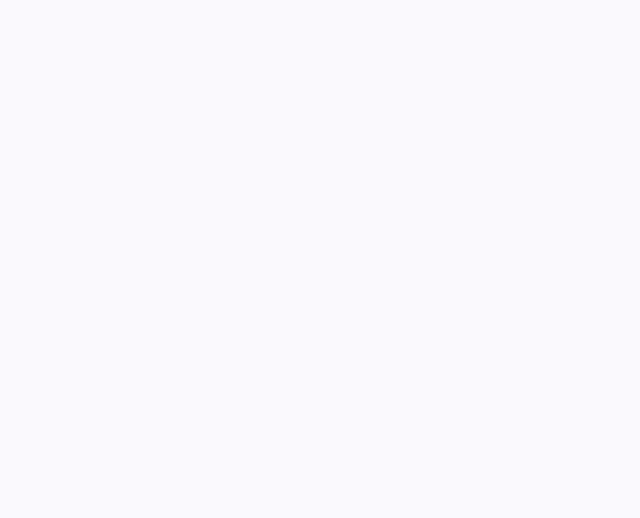
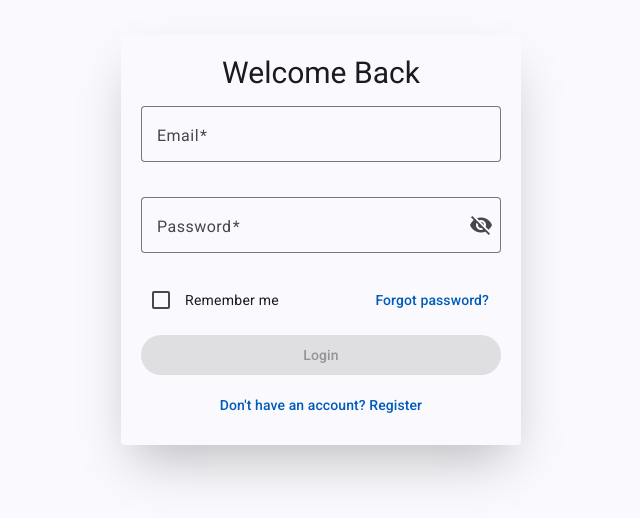
Before and after one commit to rchristianandrei/Finance-Tracker, an Angular app in the folder frontend/: page /login in a window 1280 px wide. Before the commit this address led to /. Shown: the part 160-678 px from the top of the page, without its empty margins (319-959 px from the left). Built offline with nearby package versions, Linux system fonts and the light colour scheme.

Commit message:
create login ui

```diff
--- a/frontend/src/app/app.routes.ts
+++ b/frontend/src/app/app.routes.ts
@@ -1,6 +1,11 @@
 import { Routes } from '@angular/router';
 
 export const routes: Routes = [
+  {
+    path: 'login',
+    title: 'Login',
+    loadComponent: () => import('./pages/login/login').then((c) => c.Login),
+  },
   {
     path: 'register',
     title: 'Register',
--- /dev/null
+++ b/frontend/src/app/pages/login/login.html
@@ -0,0 +1,65 @@
+<div class="h-screen w-screen flex justify-center items-center">
+  <form
+    [formGroup]="loginForm"
+    (ngSubmit)="onSubmit()"
+    class="flex flex-col gap-3.75 w-100 m-5 p-5 rounded shadow-2xl"
+  >
+    <h1 class="text-3xl text-center">Welcome Back</h1>
+
+    <mat-form-field appearance="outline" class="full-width">
+      <mat-label>Email</mat-label>
+      <input matInput formControlName="email" type="email" />
+      @if (f['email'].invalid && f['email'].touched) {
+        <mat-error>Valid email required</mat-error>
+      }
+    </mat-form-field>
+
+    <mat-form-field appearance="outline" class="full-width">
+      <mat-label>Password</mat-label>
+      <input matInput [type]="hidePassword ? 'password' : 'text'" formControlName="password" />
+      <button
+        mat-icon-button
+        matSuffix
+        type="button"
+        (click)="hidePassword = !hidePassword"
+        [attr.aria-label]="'Toggle password visibility'"
+      >
+        <mat-icon>{{ hidePassword ? 'visibility_off' : 'visibility' }}</mat-icon>
+      </button>
+      @if (f['password'].invalid && f['password'].touched) {
+        <mat-error>Password is required</mat-error>
+      }
+    </mat-form-field>
+
+    <div class="flex justify-between items-center -mt-2">
+      <mat-checkbox formControlName="rememberMe">Remember me</mat-checkbox>
+      <a mat-button routerLink="/forgot-password" class="text-sm">Forgot password?</a>
+    </div>
+
+    @if (errorMessage()) {
+      <mat-error class="text-center">{{ errorMessage() }}</mat-error>
+    }
+
+    @if (successMessage()) {
+      <div class="text-green-500 text-center">{{ successMessage() }}</div>
+    }
+
+    <div class="flex flex-col gap-2.5">
+      <button
+        mat-raised-button
+        color="primary"
+        type="submit"
+        [disabled]="isLoading() || loginForm.invalid"
+        class="flex items-center justify-center gap-2"
+      >
+        @if (isLoading()) {
+          <mat-spinner diameter="20"></mat-spinner>
+        } @else {
+          Login
+        }
+      </button>
+
+      <a mat-button routerLink="/register">Don't have an account? Register</a>
+    </div>
+  </form>
+</div>
--- /dev/null
+++ b/frontend/src/app/pages/login/login.ts
@@ -0,0 +1,62 @@
+import { Component, signal } from '@angular/core';
+import { CommonModule } from '@angular/common';
+import { FormBuilder, FormGroup, ReactiveFormsModule, Validators } from '@angular/forms';
+import { RouterModule } from '@angular/router';
+
+import { MatFormFieldModule } from '@angular/material/form-field';
+import { MatInputModule } from '@angular/material/input';
+import { MatButtonModule } from '@angular/material/button';
+import { MatCheckboxModule } from '@angular/material/checkbox';
+import { MatProgressSpinnerModule } from '@angular/material/progress-spinner';
+import { MatIconModule } from '@angular/material/icon';
+
+@Component({
+  selector: 'app-login',
+  imports: [
+    CommonModule,
+    ReactiveFormsModule,
+    RouterModule,
+    MatFormFieldModule,
+    MatInputModule,
+    MatButtonModule,
+    MatCheckboxModule,
+    MatProgressSpinnerModule,
+    MatIconModule,
+  ],
+  templateUrl: './login.html',
+})
+export class Login {
+  loginForm: FormGroup;
+  hidePassword = true;
+
+  isLoading = signal(false);
+  errorMessage = signal('');
+  successMessage = signal('');
+
+  constructor(private fb: FormBuilder) {
+    this.loginForm = this.fb.group({
+      email: ['', [Validators.required, Validators.email]],
+      password: ['', [Validators.required]],
+      rememberMe: [false],
+    });
+  }
+
+  get f() {
+    return this.loginForm.controls;
+  }
+
+  onSubmit(): void {
+    if (this.loginForm.invalid) return;
+
+    this.isLoading.set(true);
+    this.errorMessage.set('');
+    this.successMessage.set('');
+
+    // TODO: Replace with your auth service call
+    // this.authService.login(this.loginForm.value).subscribe({ ... })
+    setTimeout(() => {
+      this.isLoading.set(false);
+      this.successMessage.set('Login successful!');
+    }, 1500);
+  }
+}
```
Also changed, not shown: 1 other file (tests, documents, lock files or other folders).
